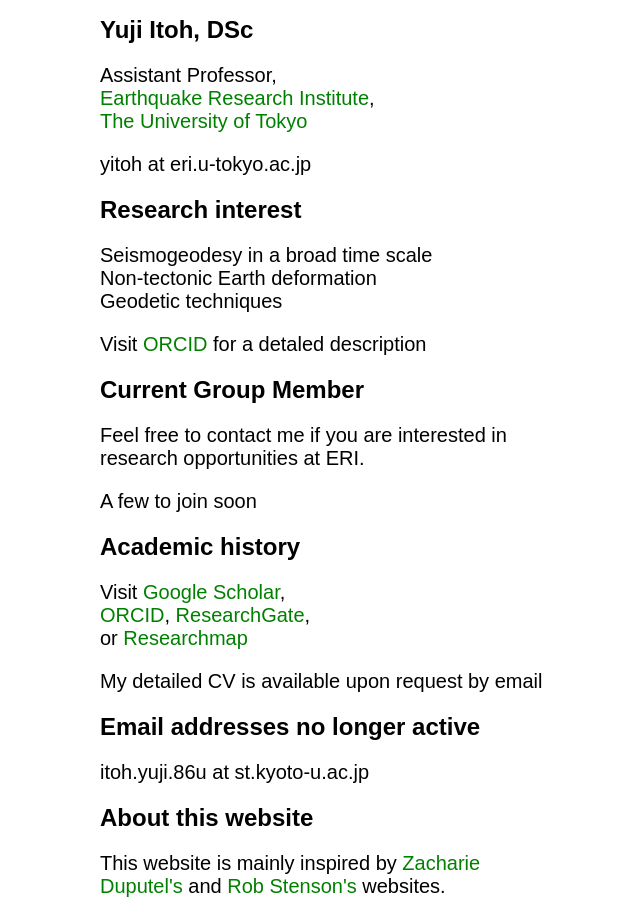
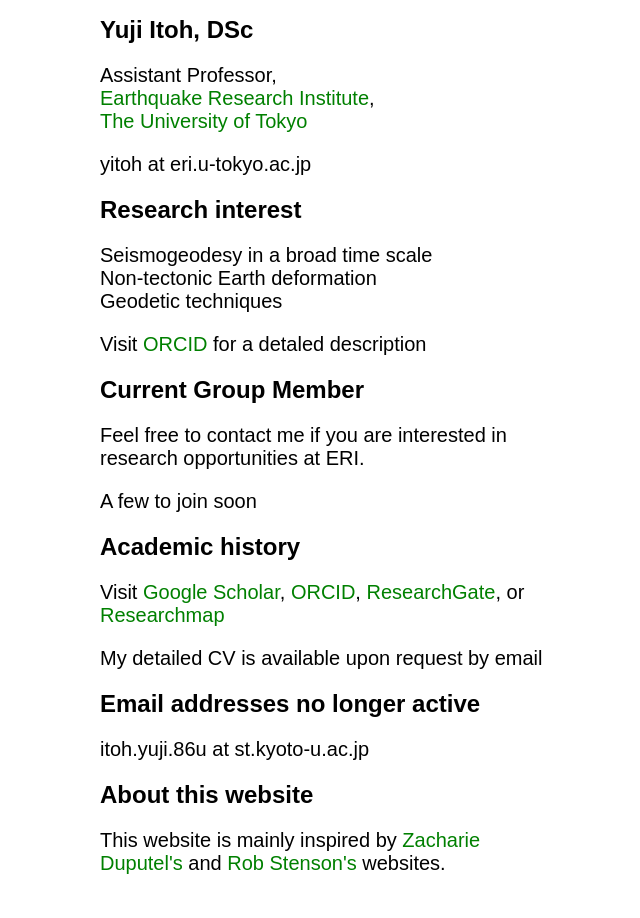
Before and after one commit to yujiitoh/yujiitoh.github.io, a plain HTML site: page index.html in a window 1280 px wide. Shown: the whole page, without its empty margins (315-955 px from the left). After the commit the page ends 895 px from the top, so only its background shows below. Drawn offline with Linux system fonts and the light colour scheme.

Commit message:
Update index.html

```diff
--- a/index.html
+++ b/index.html
@@ -35,9 +35,9 @@ a   {color: green; font-family: arial; font-size: 20px; text-decoration:none; te
 
 
 <h1>Academic history</h1>
-   <p>Visit <a href="https://scholar.google.com/citations?user=WQRLosQAAAAJ&hl=ja">Google Scholar</a>,<br>
+   <p>Visit <a href="https://scholar.google.com/citations?user=WQRLosQAAAAJ&hl=ja">Google Scholar</a>,
     <a href="https://orcid.org/0000-0002-7848-1399">ORCID</a>,
-    <a href="https://www.researchgate.net/profile/Yuji-Itoh-4">ResearchGate</a>,<br>
+    <a href="https://www.researchgate.net/profile/Yuji-Itoh-4">ResearchGate</a>,
     or <a href="https://researchmap.jp/yitoh?lang=en">Researchmap</a><br></p>
     <p> My detailed CV is available upon request by email </p>
 
```
